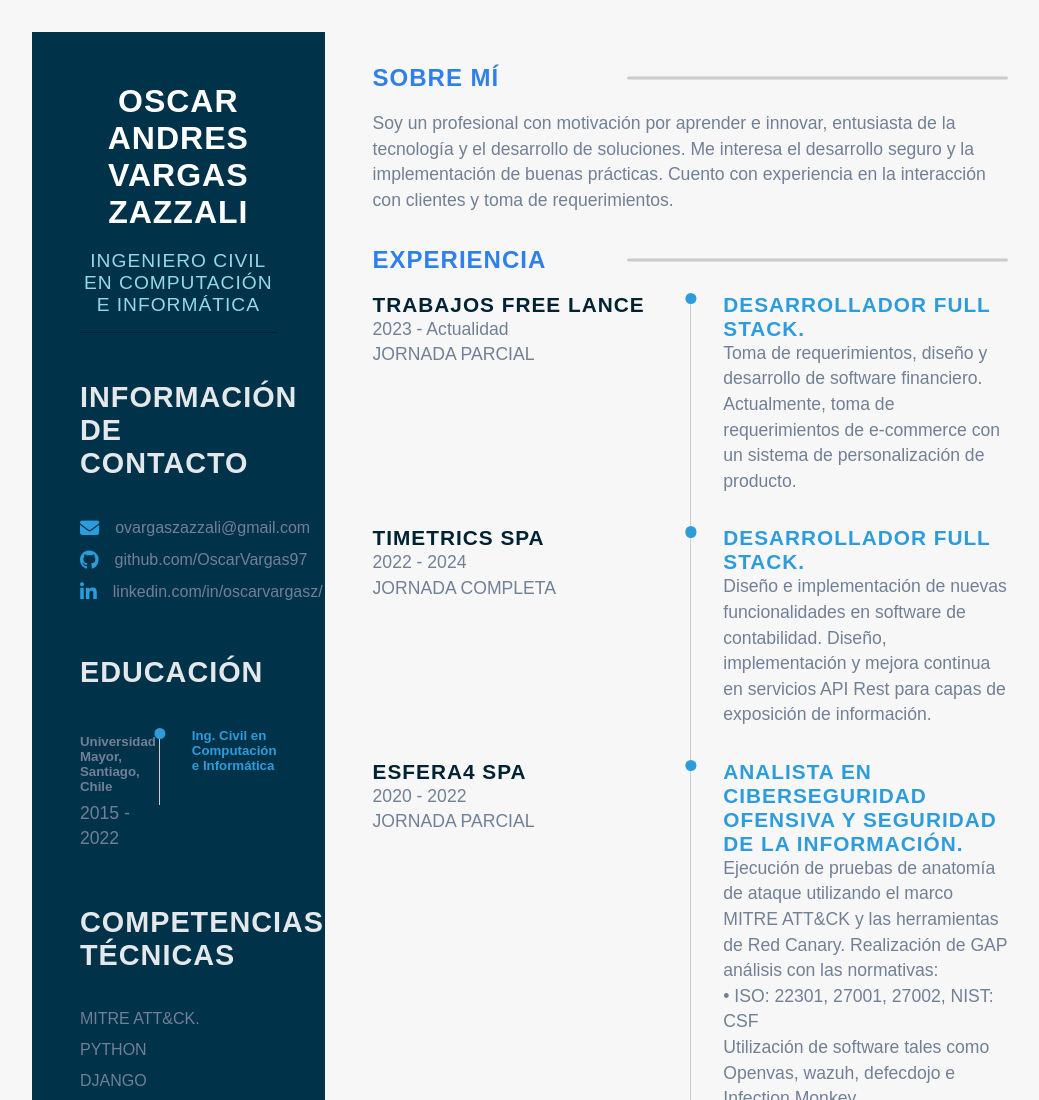
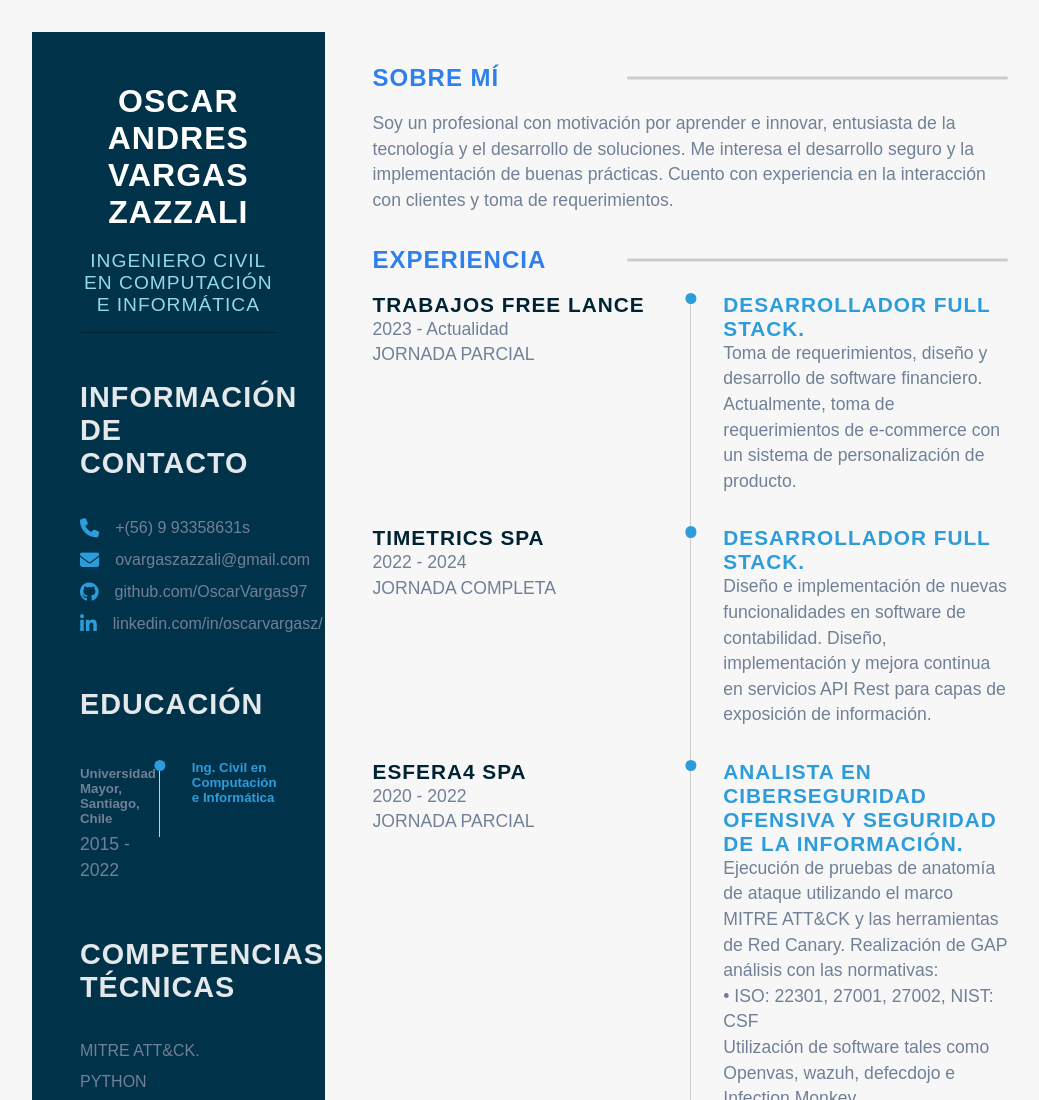
Before and after one commit to OscarVargas97/cv, a plain HTML site: page index.html in a window 1280 px wide. Shown: the top 1100 px of the page, without its empty margins (96-1135 px from the left). Drawn offline with Linux system fonts and the light colour scheme.

Commit message:
Update contact information

```diff
--- a/index.html
+++ b/index.html
@@ -23,6 +23,10 @@
                     <h3 class="main-title">INFORMACIÓN DE
                         CONTACTO</h3>
                     <ul>
+                        <li>
+                            <i class="fa fa-phone"></i>
+                            +(56) 9 93358631s
+                        </li>
                         <li>
                             <i class="fa fa-envelope"></i>
                             ovargaszazzali@gmail.com
```
